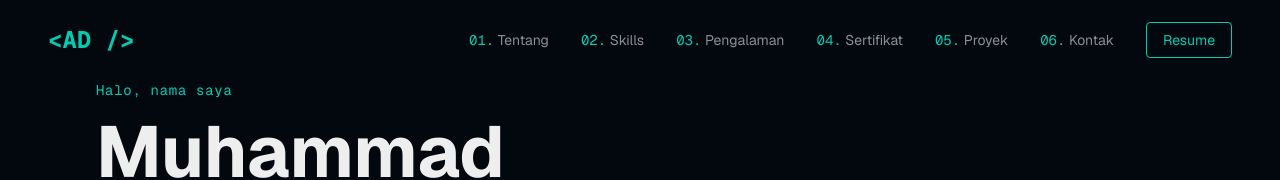
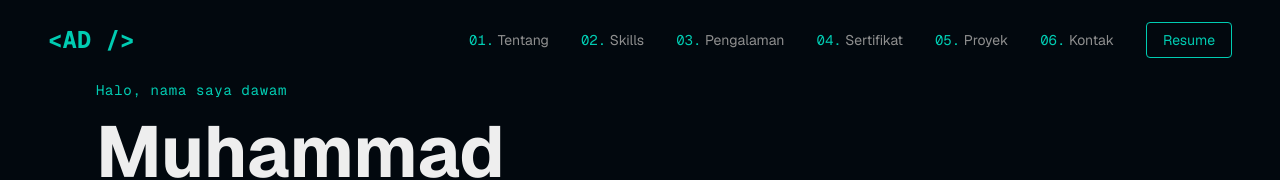
Before and after one commit to dawam12/portofoliodawam, a Next.js app: page / in a window 1280 px wide. Shown: the top 180 px of the page. Built offline with nearby package versions, Linux system fonts and the light colour scheme.

Commit message:
Update introduction text in HeroSection component

```diff
--- a/components/hero-section.tsx
+++ b/components/hero-section.tsx
@@ -11,7 +11,7 @@ export function HeroSection() {
         {/* Text Content */}
         <div>
           <p className="text-primary font-mono text-sm mb-4 tracking-wider">
-            Halo, nama saya
+            Halo, nama saya dawam
           </p>
           <h1 className="text-4xl md:text-6xl lg:text-7xl font-bold text-foreground mb-4 text-balance">
             Muhammad Dawam Amru Bittaqwa
```
